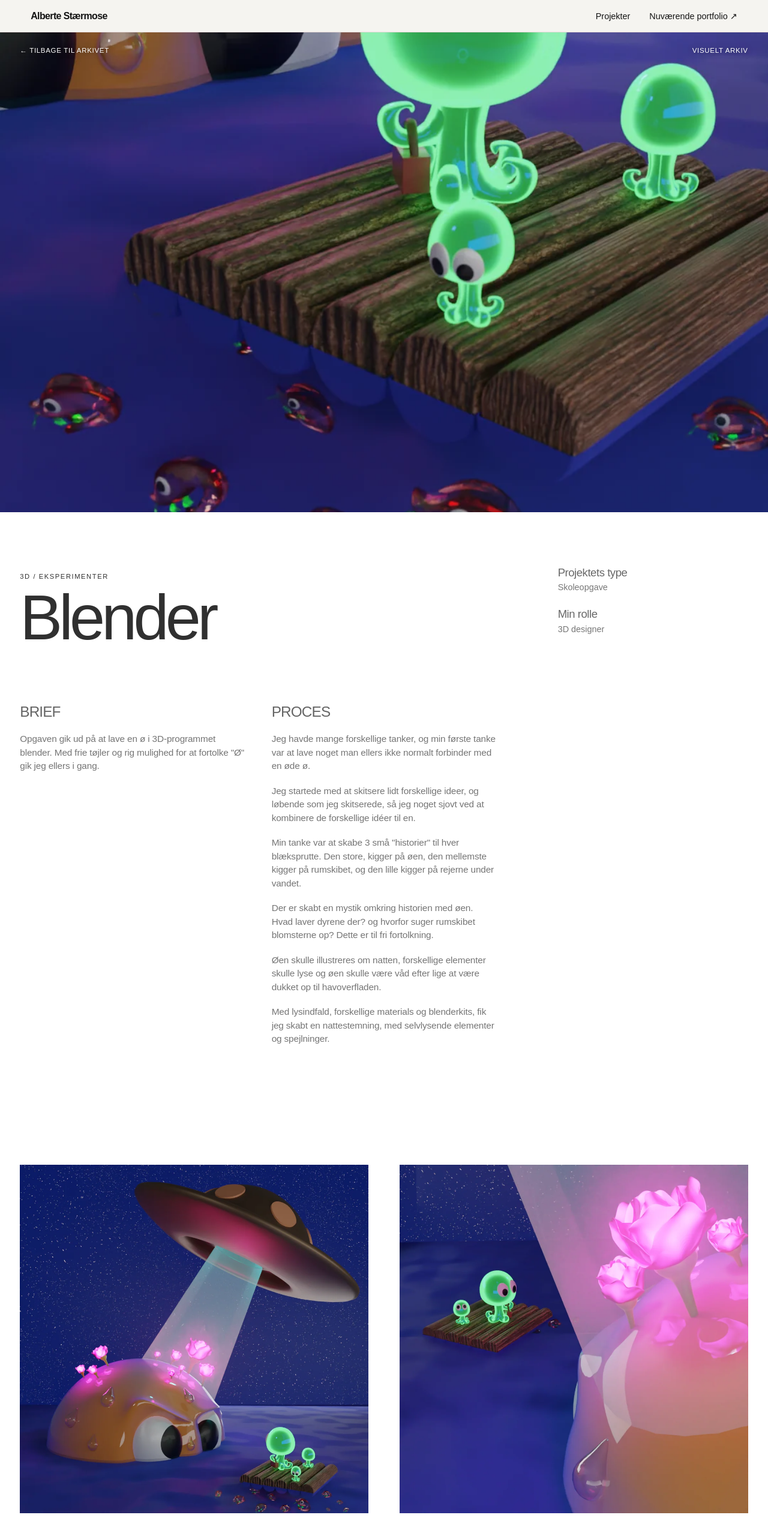
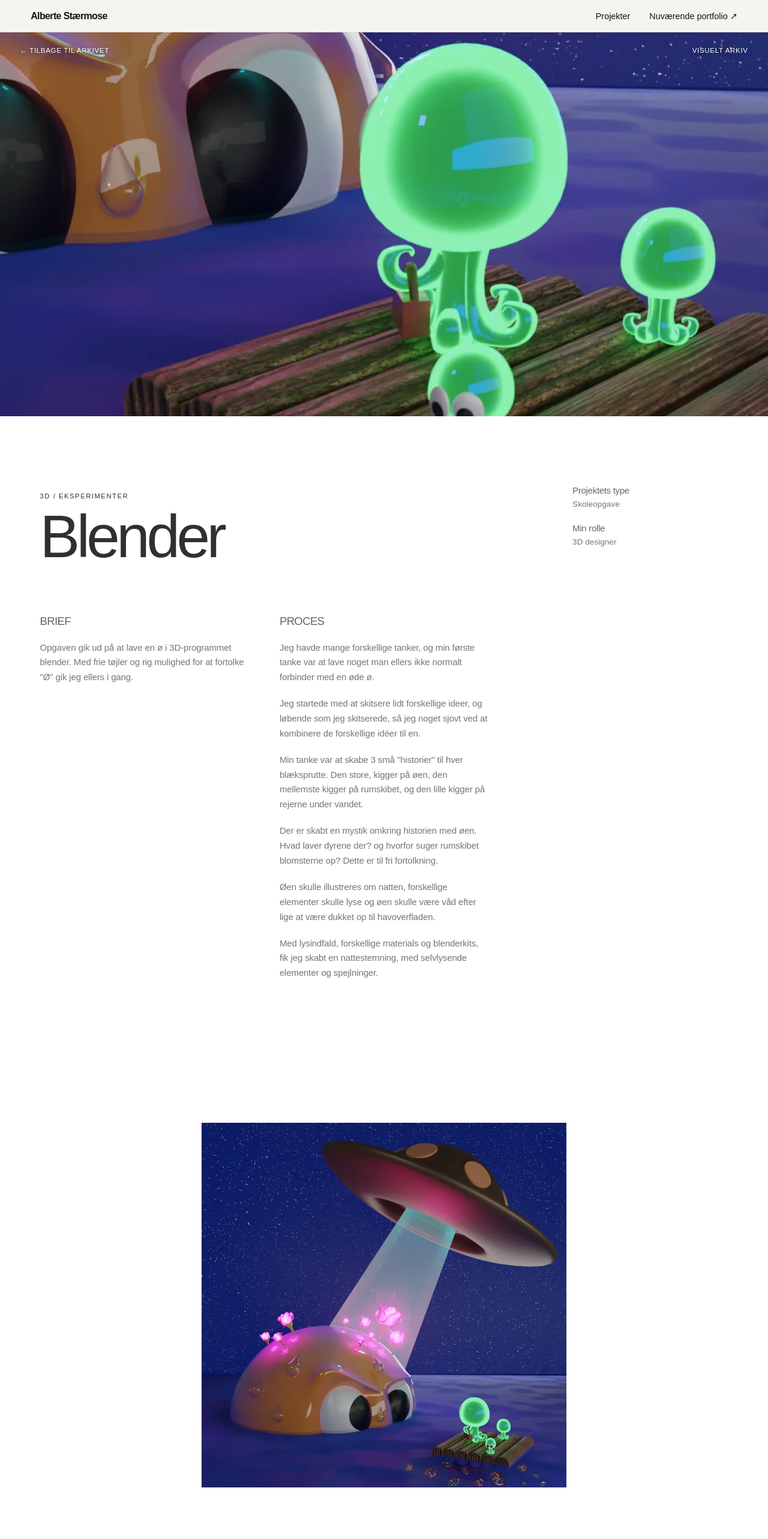
Before and after one commit to alberteStaermose/portfolio, a Vue app: page /#/projekter/blender in a window 1280 px wide. Shown: the top 2566 px of the page at 60% size. Built offline with nearby package versions, Linux system fonts and the light colour scheme.

Commit message:
Unify eight project layouts with generous whitespace and fully visible, height-limited existing images

```diff
--- a/src/styles/main.css
+++ b/src/styles/main.css
@@ -218,3 +218,114 @@
 .case-prototype-section{padding:clamp(3rem,5vw,6rem) clamp(1.5rem,2.6vw,3.5rem)}
 .case-return{margin-left:clamp(1.5rem,2.6vw,3.5rem)}
 @media(max-width:650px){.case-cover{height:85svh}.case-introduction{padding-top:4rem}}
+
+/* 09 — Unified, image-first project art direction.
+   Uses only the images and copy already present in projects.js. */
+.case-study{
+  --case-gutter:clamp(1.25rem,5.2vw,6rem);
+  background:#fff;
+  padding:0 0 clamp(5rem,9vw,9rem);
+  isolation:isolate;
+}
+.case-cover{
+  position:sticky;
+  top:0;
+  z-index:0;
+  height:min(80svh,780px);
+  min-height:360px;
+  margin:0;
+  display:grid;
+  place-items:center;
+  overflow:hidden;
+  background:#f1f0ed;
+}
+.case-cover img{
+  display:block;
+  width:100%;
+  height:100%;
+  max-height:none;
+  object-fit:contain;
+  object-position:center;
+  background:transparent;
+}
+.case-top{z-index:4}
+.case-introduction,.case-sections,.case-body,.case-gallery,.case-prototype-section,.case-return{position:relative;z-index:1}
+.case-introduction{
+  margin:0;
+  padding:clamp(5rem,9vw,9rem) var(--case-gutter) clamp(3.5rem,6vw,6rem);
+  background:#fff;
+  border-radius:20px 20px 0 0;
+  grid-template-columns:minmax(0,2fr) minmax(11rem,.65fr);
+  gap:clamp(2rem,7vw,8rem);
+}
+.case-introduction .case-header h1{
+  font-size:clamp(3.6rem,7.8vw,9rem);
+  line-height:1.03;
+  letter-spacing:-.055em;
+  overflow-wrap:anywhere;
+}
+.case-introduction .case-meta{gap:1.35rem}
+.case-introduction .case-meta strong{font-size:clamp(.95rem,1.15vw,1.2rem)}
+.case-introduction .case-meta p{font-size:clamp(.85rem,.95vw,1rem)}
+.case-sections{
+  background:#fff;
+  padding:0 var(--case-gutter) clamp(4rem,8vw,9rem);
+  grid-template-columns:repeat(3,minmax(0,1fr));
+  gap:clamp(1.5rem,4vw,5rem);
+}
+.case-text-section h2{font-size:clamp(1.05rem,1.45vw,1.5rem);line-height:1.35}
+.case-text-section p{font-size:clamp(.94rem,1.05vw,1.08rem);line-height:1.65}
+.case-body{background:#fff;padding:0 var(--case-gutter);margin:0;max-width:none}
+.case-body p{max-width:52rem;margin:0 auto}
+.case-gallery{
+  display:grid;
+  grid-template-columns:repeat(2,minmax(0,1fr));
+  align-items:start;
+  column-gap:clamp(1rem,3vw,3rem);
+  row-gap:clamp(3rem,7vw,8rem);
+  margin:0;
+  padding:clamp(2rem,5vw,5rem) var(--case-gutter) clamp(4rem,7vw,8rem);
+  background:#fff;
+}
+.case-gallery figure{min-width:0;margin:0;display:flex;flex-direction:column;align-items:center}
+.case-gallery figure:nth-child(3n){grid-column:auto}
+.case-gallery figure:nth-child(5n + 1){grid-column:1 / -1}
+.case-gallery img{
+  display:block;
+  width:100%;
+  height:auto;
+  max-height:min(68svh,680px);
+  object-fit:contain;
+  object-position:center;
+}
+.case-gallery figure:nth-child(5n + 1) img{max-height:min(76svh,760px)}
+.case-gallery figcaption{align-self:start;line-height:1.5}
+.case-prototype-section{padding:clamp(3rem,6vw,6rem) var(--case-gutter);max-width:none}
+.case-prototype-section p{max-width:52rem}
+.case-prototype-section a{display:inline-block;border-bottom:1px solid;margin-top:1rem;padding-bottom:.4rem}
+.case-return{margin-left:var(--case-gutter)}
+/* Archive thumbnails use the same full artwork as the project hero. */
+.real-projects{margin-top:clamp(4rem,8vw,8rem);gap:clamp(2.5rem,5vw,5rem) clamp(1rem,3vw,3rem)}
+.real-projects .project-card img{
+  display:block;
+  width:100%;
+  height:auto;
+  aspect-ratio:16/10;
+  object-fit:contain;
+  background:#eeede9;
+}
+.real-projects .project-meta{padding-top:.85rem}
+@media(max-width:950px){
+  .case-introduction{grid-template-columns:minmax(0,1.5fr) minmax(10rem,.7fr)}
+  .case-sections{grid-template-columns:repeat(3,minmax(0,1fr));gap:1.5rem}
+}
+@media(max-width:700px){
+  .case-cover{height:64svh;min-height:300px}
+  .case-introduction{grid-template-columns:1fr;gap:2.5rem;padding-top:4rem}
+  .case-introduction .case-header h1{font-size:clamp(3.25rem,12vw,6rem)}
+  .case-sections{grid-template-columns:1fr;gap:1.5rem}
+  .case-gallery{grid-template-columns:1fr;row-gap:3rem}
+  .case-gallery figure:nth-child(5n + 1){grid-column:auto}
+  .case-gallery img,.case-gallery figure:nth-child(5n + 1) img{max-height:60svh}
+  .real-projects{grid-template-columns:1fr}
+}
```
